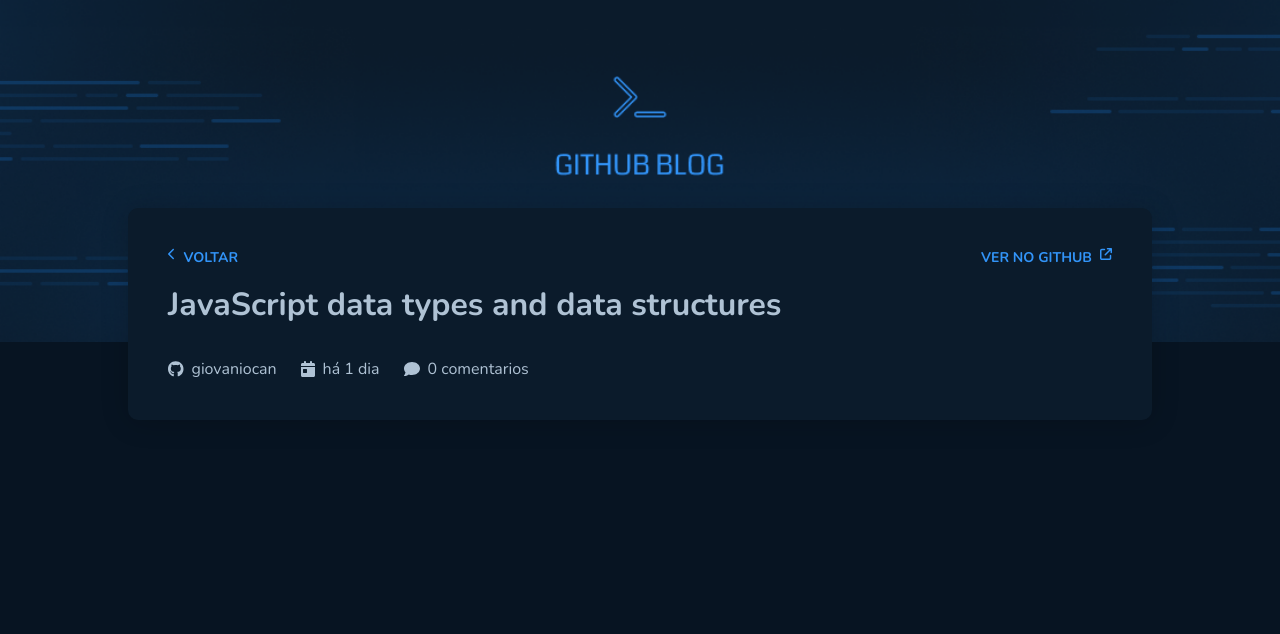
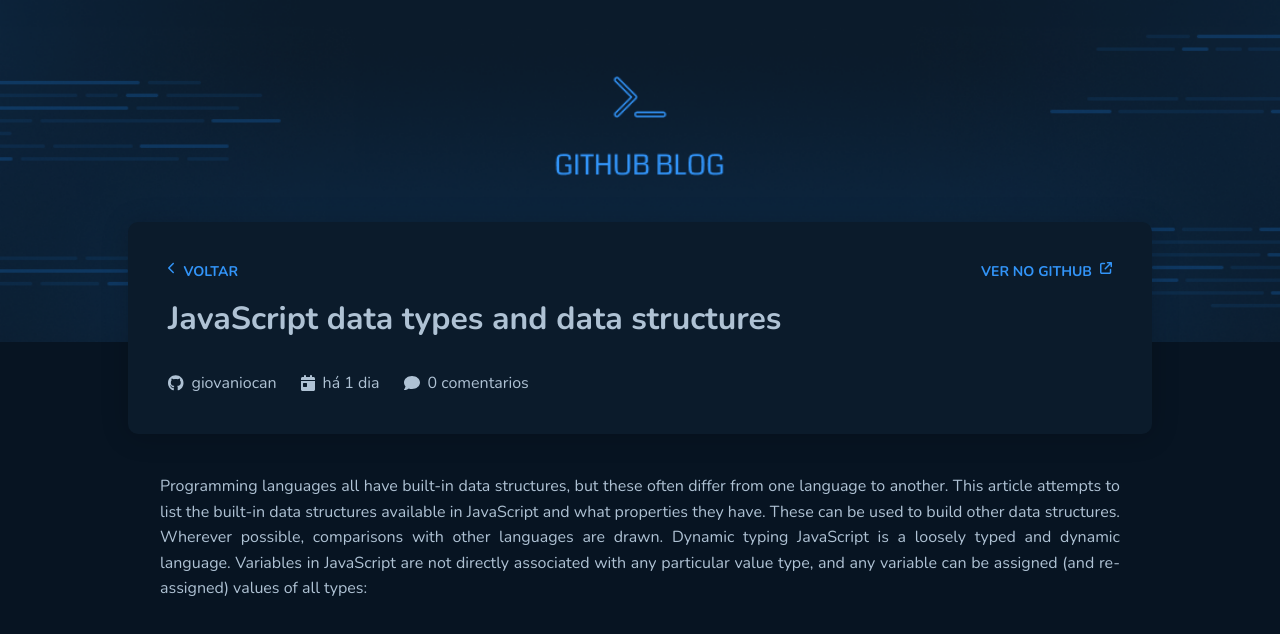
Before and after one commit to giovaniocan/github-blog, a React (Vite) app: page /post in a window 1280 px wide. Shown: the top 634 px of the page. Built offline with nearby package versions, Linux system fonts and the light colour scheme.

Commit message:
css from project is finished

```diff
--- a/src/pages/post/index.tsx
+++ b/src/pages/post/index.tsx
@@ -1,9 +1,21 @@
 import { PostInfo } from '../../components/PostInfo'
+import { PostContainer, PostContent } from './styles'
 
 export function Post() {
   return (
-    <div>
+    <PostContainer>
       <PostInfo />
-    </div>
+
+      <PostContent>
+        Programming languages all have built-in data structures, but these often
+        differ from one language to another. This article attempts to list the
+        built-in data structures available in JavaScript and what properties
+        they have. These can be used to build other data structures. Wherever
+        possible, comparisons with other languages are drawn. Dynamic typing
+        JavaScript is a loosely typed and dynamic language. Variables in
+        JavaScript are not directly associated with any particular value type,
+        and any variable can be assigned (and re-assigned) values of all types:
+      </PostContent>
+    </PostContainer>
   )
 }
--- a/src/pages/post/styles.ts
+++ b/src/pages/post/styles.ts
@@ -0,0 +1,19 @@
+import styled from 'styled-components'
+
+export const PostContainer = styled.div`
+  display: flex;
+  align-items: center;
+  justify-content: center;
+  flex-direction: column;
+  margin: 14rem 18rem 0 18rem;
+
+  width: 64rem;
+`
+
+export const PostContent = styled.div`
+  padding: 2.5rem 2rem;
+  text-align: justify;
+  color: ${(props) => props.theme['base-text']};
+  line-height: 160%;
+  font-size: 1rem;
+`
```
